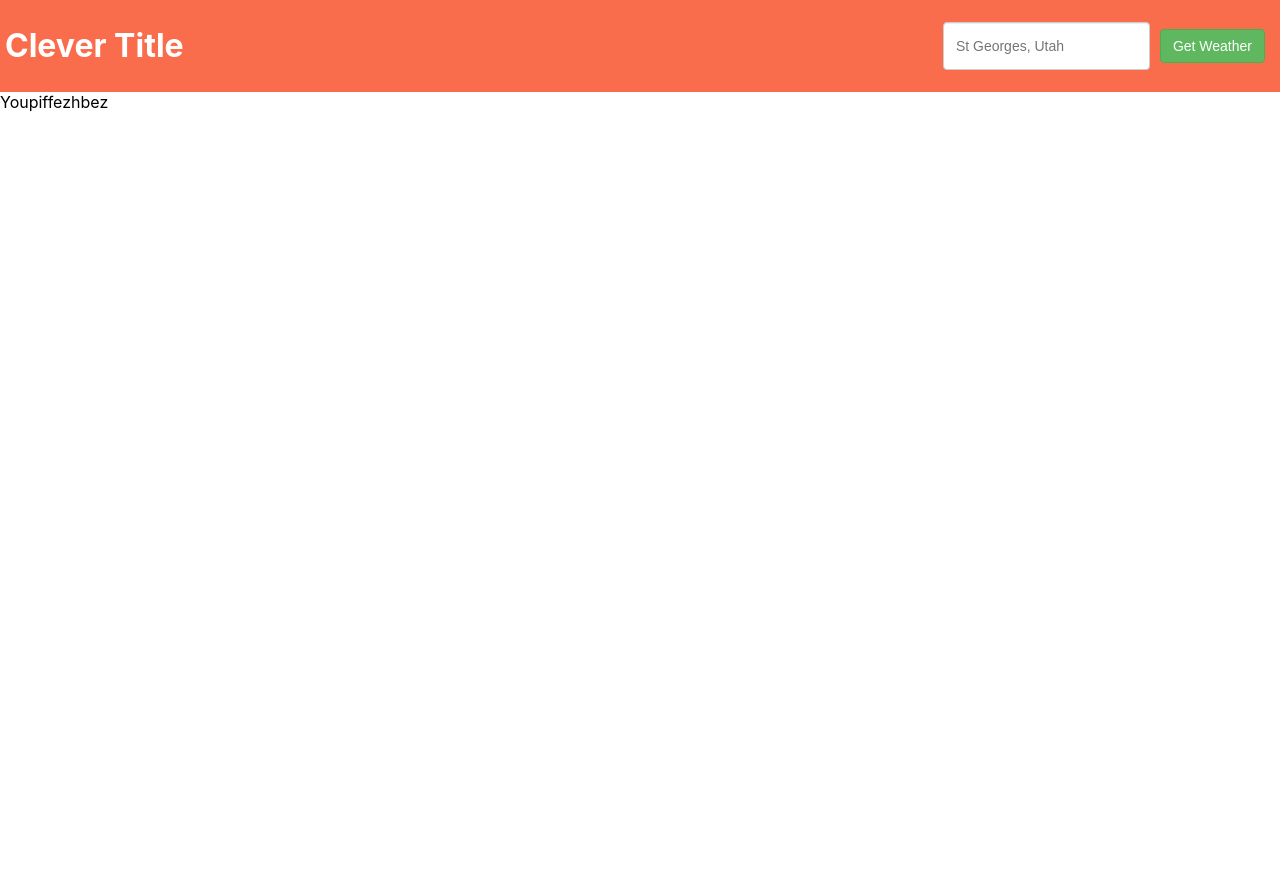
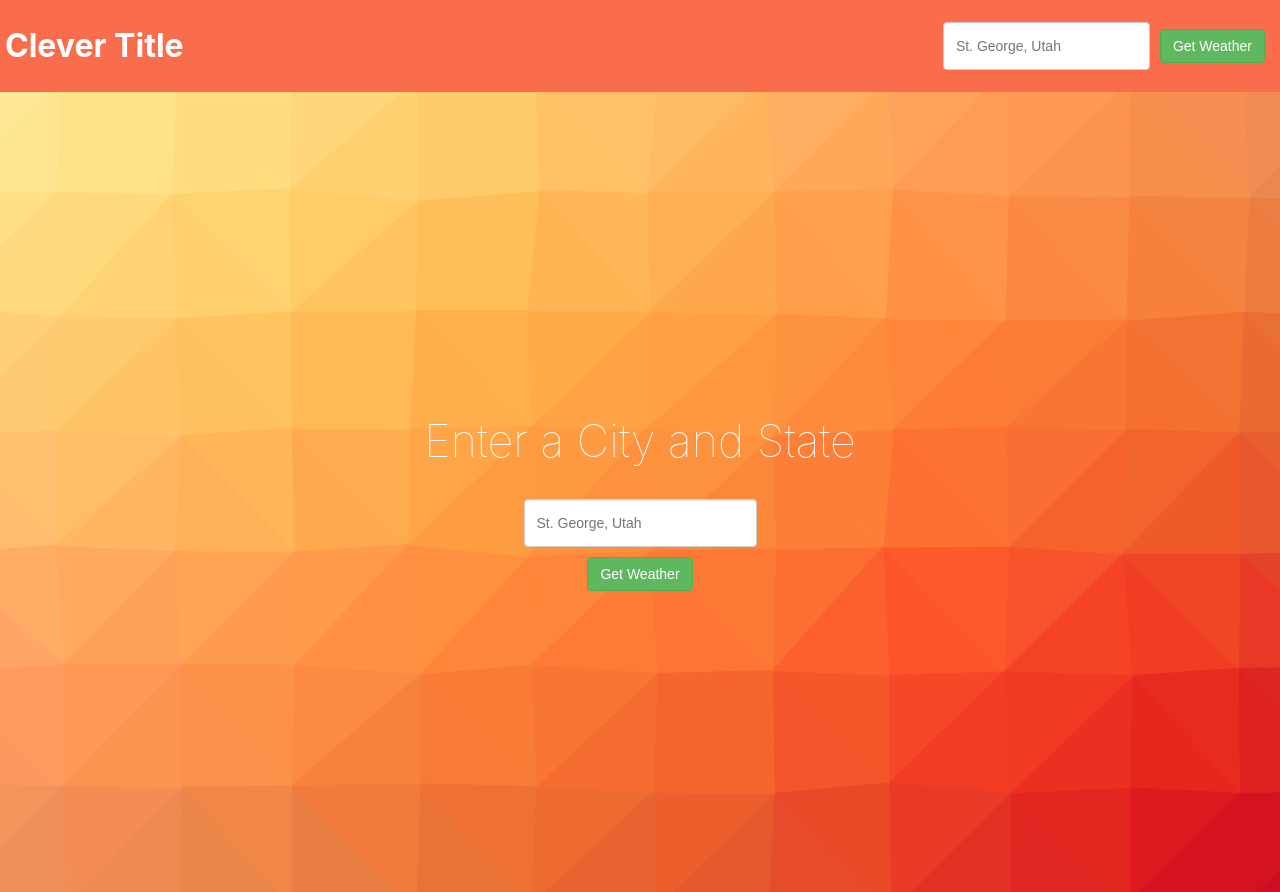
Before and after one commit to damienlethiec/weather-app, a React app: page / in a window 1280 px wide. Before the commit the page ends 800 px from the top, so only its background shows below. Built offline with nearby package versions, Linux system fonts and the light colour scheme.

Commit message:
home page done

```diff
--- a/public/index.html
+++ b/public/index.html
@@ -25,7 +25,7 @@
     <noscript>
       You need to enable JavaScript to run this app.
     </noscript>
-    <div id="root"></div>
+    <div id="root" class="container"></div>
     <!--
       This HTML file is a template.
       If you open it directly in the browser, you will see an empty page.
--- a/src/App/components/molecules/SearchForm/index.js
+++ b/src/App/components/molecules/SearchForm/index.js
@@ -7,13 +7,19 @@ const SearchFormBox = styled.div`
   display: flex;
   justify-content: center;
   align-items: center;
-  flex-direction: row;
+  flex-direction: column;
+
+  ${props =>
+    props.inline &&
+    `
+    flex-direction: row;
+  `};
 `;
 
 export default function SearchForm(props) {
   return (
-    <SearchFormBox>
-      <Input placeholder="St Georges, Utah" />
+    <SearchFormBox inline={props.inline}>
+      <Input placeholder="St. George, Utah" />
       <Button green>Get Weather</Button>
     </SearchFormBox>
   );
--- a/src/App/components/pages/Home/index.js
+++ b/src/App/components/pages/Home/index.js
@@ -1,5 +1,25 @@
 import React from "react";
+import styled from "styled-components";
+import Background from "./assets/pattern.svg";
+import H1 from "./../../atoms/H1/index.js";
+import SearchForm from "./../../molecules/SearchForm/index.js";
+
+const HomeBox = styled.div`
+  display: flex;
+  justify-content: center;
+  align-items: center;
+  height: 100%;
+  width: 100%;
+  background-size: cover;
+  flex-direction: column;
+  background-image: url(${Background});
+`;
 
 export default function Home(props) {
-  return <div>Youpiffezhbez</div>;
+  return (
+    <HomeBox>
+      <H1 heading>Enter a City and State</H1>
+      <SearchForm />
+    </HomeBox>
+  );
 }
--- a/src/App/index.js
+++ b/src/App/index.js
@@ -14,7 +14,7 @@ class App extends Component {
     return (
       <ThemeProvider theme={MainTheme}>
         <Router history={browserHistory}>
-          <div>
+          <div className="container">
             <Navbar />
             <Switch>
               <Route exact path="/" component={Home} />
--- a/src/App/style.css
+++ b/src/App/style.css
@@ -8,3 +8,8 @@ body, html {
   height: 100%;
   width: 100%;
 }
+
+.container {
+  height: 100%;
+  width: 100%;
+}
```
Also changed, not shown: 1 other file.
